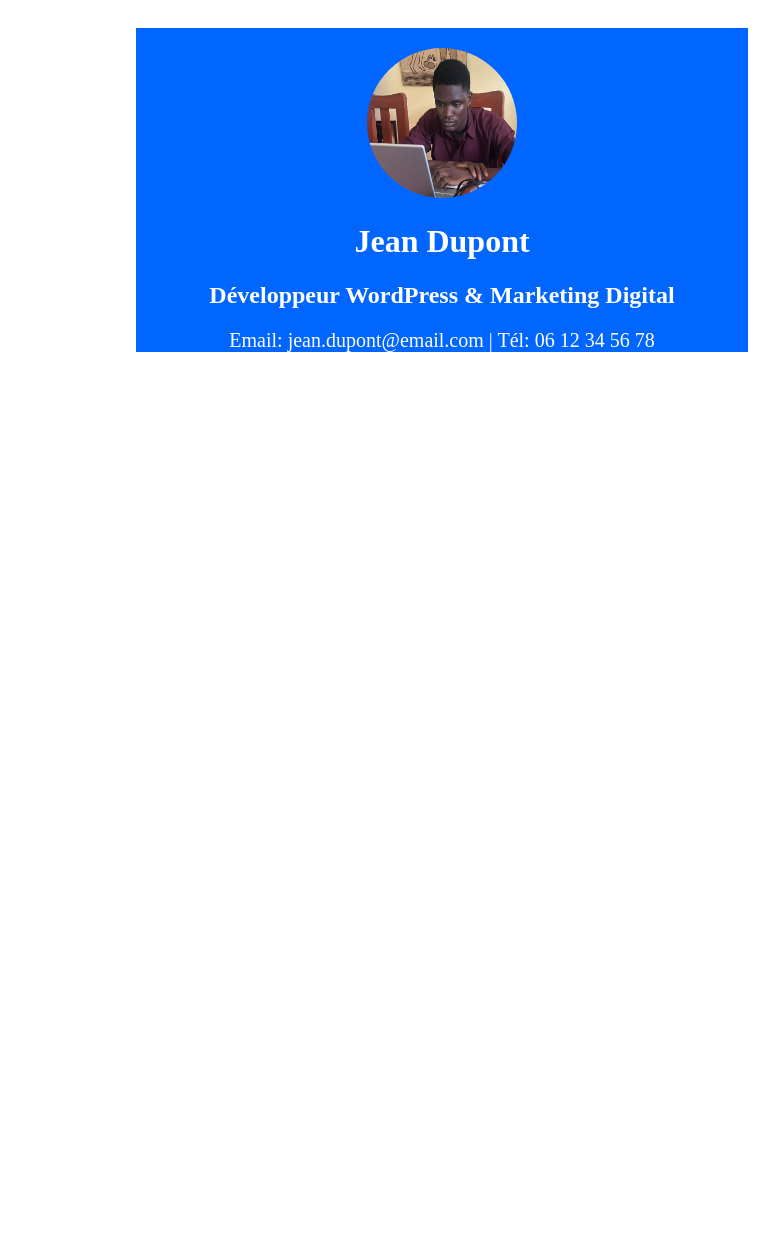
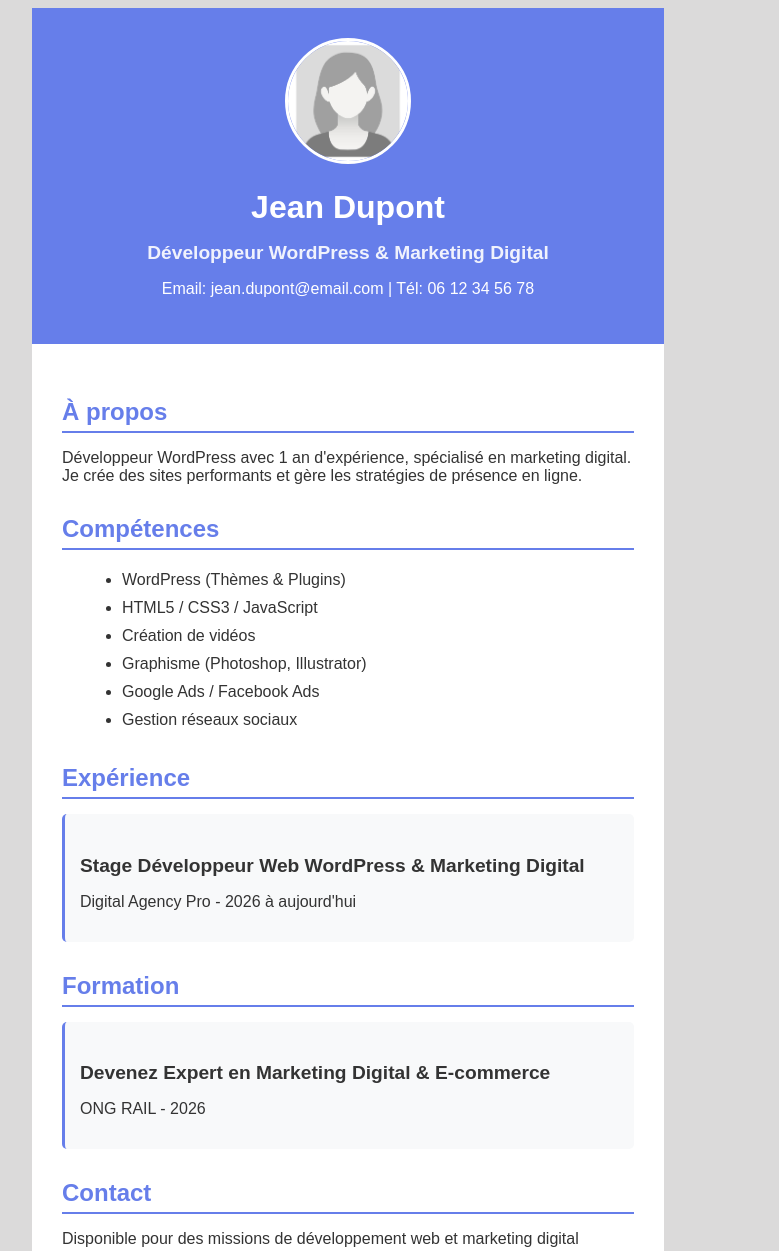
Before and after one commit to robertojonhson05-a11y/cv_rail, a plain HTML site: page index.html in a window 1280 px wide. Shown: the top 1251 px of the page, without its empty margins (292-1071 px from the left). Before the commit the page ends 800 px from the top, so only its background shows below. Drawn offline with Linux system fonts and the light colour scheme.

Commit message:
Add files via upload

```diff
--- a/index.html
+++ b/index.html
@@ -1,29 +1,65 @@
 <!DOCTYPE html>
-<html lang="en">
+<html lang="fr">
 <head>
     <meta charset="UTF-8">
-    <meta name="viewport" content="width=device-width, initial-scale=1.0">
-    <title>Document</title>
+    <title>CV Développeur WordPress</title>
     <link rel="stylesheet" href="style.css">
 </head>
 <body>
-    <div class="CV">
-        <div class="profil">
-            <img src="IMG-20260205-WA0052.jpg" alt="Profile Image">
-            <h1>Jean Dupont</h1>
-            <h2>Développeur WordPress & Marketing Digital</h2>
-            <p>Email: jean.dupont@email.com | Tél: 06 12 34 56 78</p>
-
-        </div>
-        <div class="A propo">
-
-
+    <div class="container">
+        <div class="header">
+            <div class="profile">
+                <div class="photo">
+                    <img src="avatar.jpg" alt="Photo">
+                </div>
+                <div class="info">
+                    <h1>Jean Dupont</h1>
+                    <h2>Développeur WordPress & Marketing Digital</h2>
+                    <p>Email: jean.dupont@email.com | Tél: 06 12 34 56 78</p>
+                </div>
+            </div>
         </div>
 
+        <div class="corps">
+            <div class="section">
+                <h3>À propos</h3>
+                <p>Développeur WordPress avec 1 an d'expérience, spécialisé en marketing digital. Je crée des sites performants et gère les stratégies de présence en ligne.</p>
+            </div>
 
+            <div class="section">
+                <h3>Compétences</h3>
+                <ul>
+                    <li>WordPress (Thèmes & Plugins)</li>
+                    <li>HTML5 / CSS3 / JavaScript</li>
+                    <li>Création de vidéos</li>
+                    <li>Graphisme (Photoshop, Illustrator)</li>
+                    <li>Google Ads / Facebook Ads</li>
+                    <li>Gestion réseaux sociaux</li>
+                </ul>
+            </div>
 
+            <div class="section">
+                <h3>Expérience</h3>
+                <div class="card">
+                    <h4>Stage Développeur Web WordPress & Marketing Digital</h4>
+                    <p>Digital Agency Pro - 2026 à aujourd'hui</p>
+                </div>
+            </div>
 
+            <div class="section">
+                <h3>Formation</h3>
+                <div class="card">
+                    <h4>Devenez Expert en Marketing Digital & E-commerce</h4>
+                    <p>ONG RAIL - 2026</p>
+                </div>
+            </div>
+
+            <div class="section">
+                <h3>Contact</h3>
+                <p>Disponible pour des missions de développement web et marketing digital</p>
+                <p>jean.dupont@email.com | 06 12 34 56 78</p>
+            </div>
+        </div>
     </div>
-
 </body>
 </html>
--- a/style.css
+++ b/style.css
@@ -1,29 +1,89 @@
-body{
-    background-color: white;
-    padding: 20px;
-}
-.CV{
 
-width: 50%;
-justify-content: center;
-margin-left: 400px;
+body {
+    font-family: Arial, sans-serif;
+    color: #333;
+    background: #dbdada;
 
 }
-.profil{
-    background-color: rgb(0, 102, 255);
-    justify-content: center;
+
+.container {
+    max-width: 50%;
+    margin-left: 25%;
+    background: white;
+}
+
+/* Header */
+.header {
+    background: #667eea;
+    color: white;
+    padding: 30px;
+}
+
+.profile {
     text-align: center;
-    color: white;
 }
-.profil img{
-    width: 150px;
-    height: 150px;
+
+img {
+    width: 120px;
+    height: 120px;
     border-radius: 50%;
-    margin-top: 20px;
+    border: 3px solid white;
 }
-.profil p{
-    font-size: 20px;
-    margin-top: 10px;
-    margin-bottom: 6px;
+
+h1 {
+    font-size: 2em;
+    margin-bottom: 5px;
 }
-.
+
+h2 {
+    font-size: 1.2em;
+    margin-bottom: 10px;
+    opacity: 0.9;
+}
+
+p {
+    font-size: 1em;
+}
+
+/* Main */
+.corps {
+    padding: 30px;
+}
+
+.section {
+    margin-bottom: 30px;
+}
+
+h3 {
+    font-size: 1.5em;
+    color: #667eea;
+    margin-bottom: 15px;
+    border-bottom: 2px solid #667eea;
+    padding-bottom: 5px;
+}
+
+h4 {
+    font-size: 1.2em;
+    color: #333;
+    margin-bottom: 5px;
+}
+
+/* Lists */
+ul {
+    margin-left: 20px;
+}
+
+li {
+    padding: 5px 0;
+    position: relative;
+}
+
+
+/* Experience */
+.card {
+    background: #f8f9fa;
+    padding: 15px;
+    margin-bottom: 15px;
+    border-radius: 5px;
+    border-left: 3px solid #667eea;
+}
```
Also changed, not shown: avatar.jpg (added).
